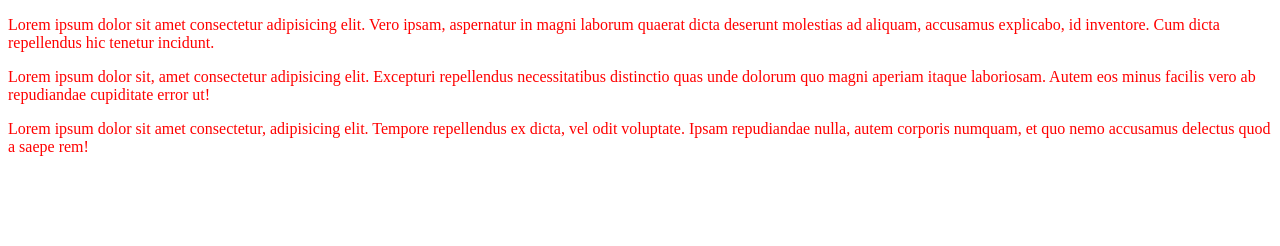
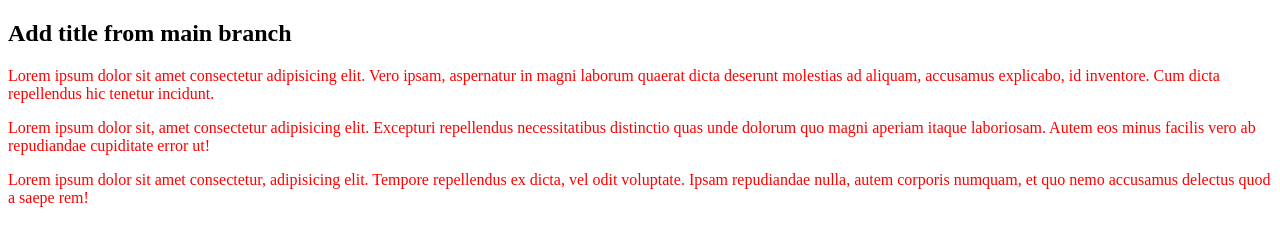
Before and after one commit to Naeem-fastshop/test_git, a plain HTML site: page index.html in a window 1280 px wide. Drawn offline with Linux system fonts and the light colour scheme.

Commit message:
Update index.html

```diff
--- a/index.html
+++ b/index.html
@@ -7,6 +7,7 @@
     <title>Document</title>
 </head>
 <body>
+    <h2>Add title from main branch</h2>
     <p>Lorem ipsum dolor sit amet consectetur adipisicing elit. Vero ipsam, aspernatur in magni laborum quaerat dicta deserunt molestias ad aliquam, accusamus explicabo, id inventore. Cum dicta repellendus hic tenetur incidunt.</p>
 
     <p>Lorem ipsum dolor sit, amet consectetur adipisicing elit. Excepturi repellendus necessitatibus distinctio quas unde dolorum quo magni aperiam itaque laboriosam. Autem eos minus facilis vero ab repudiandae cupiditate error ut!</p>
```
